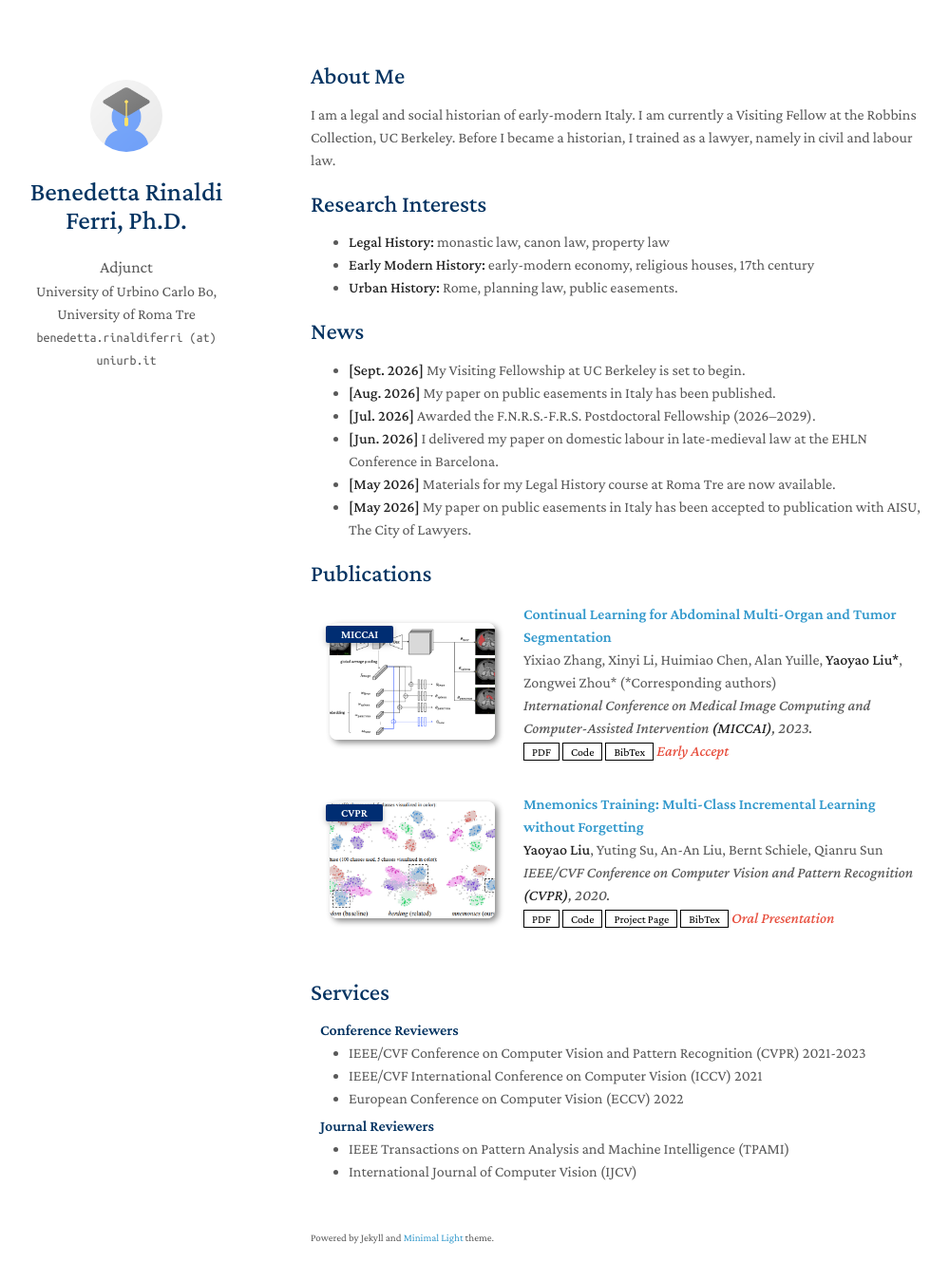
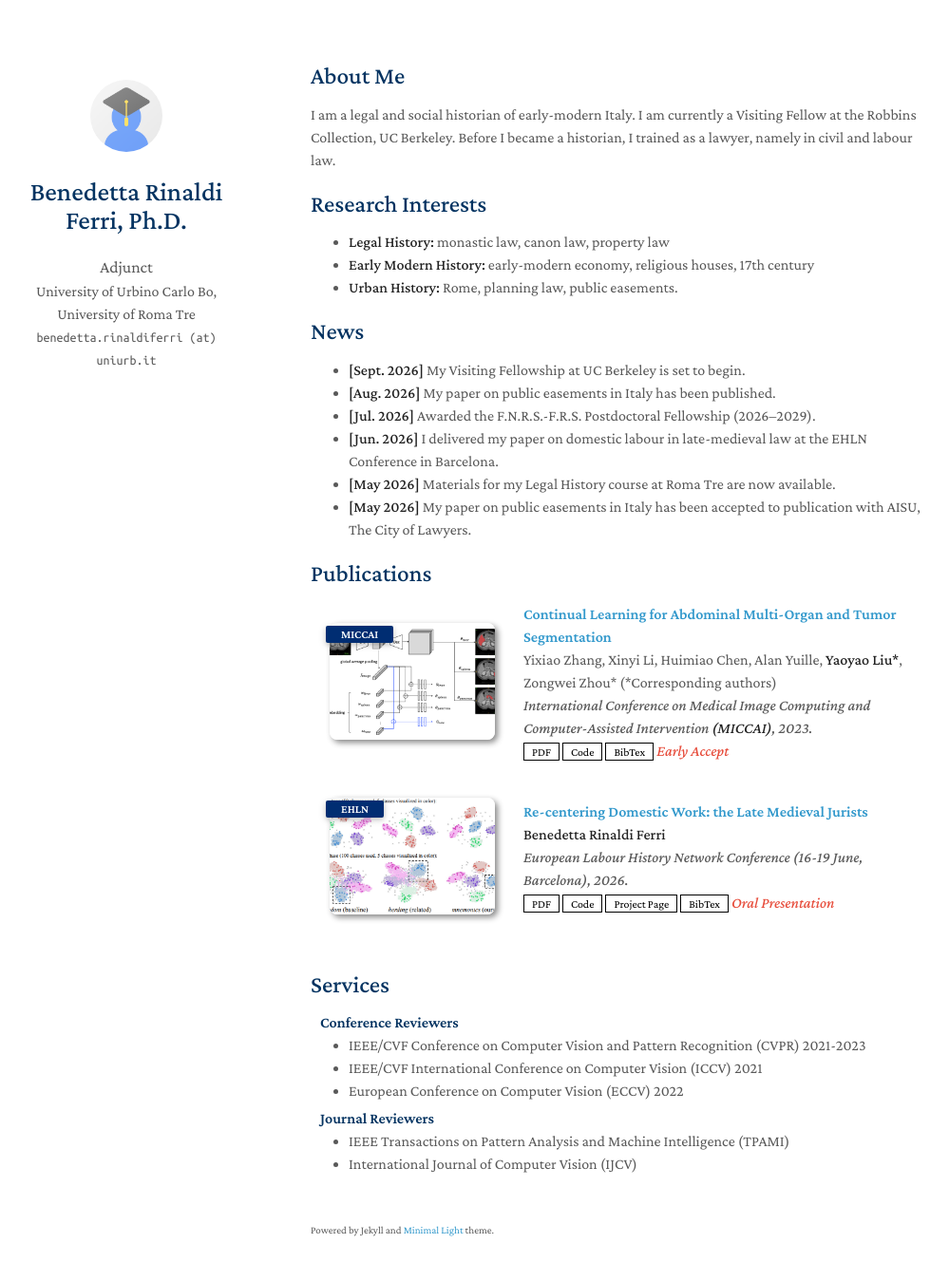
Before and after one commit to rinaldiferri/rinaldiferri.github.io, a Jekyll site: the page built from index.md, in a window 1280 px wide and 1384 px high. Shown: the top 1349 px of the window at 95% size, without its empty margins (143-1142 px from the left). Built offline with Jekyll 4.4.1, drawn with Linux system fonts in a browser that asks for light colours; a style sheet for code colours, icons or effects is not loaded; our own code applies the rules of GitHub Pages for plain Markdown files.

Commit message:
Update publications.yml

```diff
--- a/_data/publications.yml
+++ b/_data/publications.yml
@@ -10,10 +10,10 @@ main:
     image: ./assets/img/teaser_example_2.png
     notes: Early Accept
 
-  - title: "Mnemonics Training: Multi-Class Incremental Learning without Forgetting"
-    authors: <strong>Yaoyao Liu</strong>, Yuting Su, An-An Liu, Bernt Schiele, Qianru Sun
-    conference_short: CVPR
-    conference: IEEE/CVF Conference on Computer Vision and Pattern Recognition <strong>(CVPR)</strong>, 2020.
+  - title: "Re-centering Domestic Work: the Late Medieval Jurists"
+    authors: <strong>Benedetta Rinaldi Ferri</strong>
+    conference_short: EHLN
+    conference: European Labour History Network Conference (16-19 June, Barcelona), 2026.
     pdf: https://arxiv.org/pdf/2002.10211.pdf
     code: https://github.com/yaoyao-liu/class-incremental-learning/tree/main/mnemonics-training
     page: https://class-il.mpi-inf.mpg.de/mnemonics/
```
